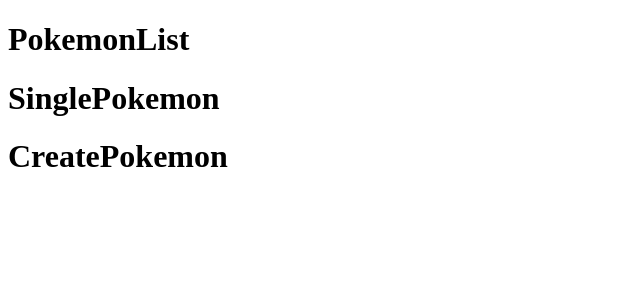
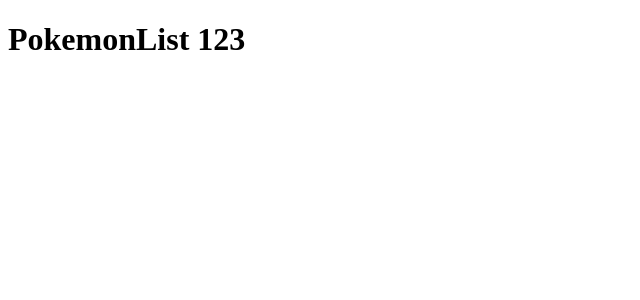
Before and after one commit to dane-hoffman/PokemonApp, a React (Vite) app: page / in a window 1280 px wide. Shown: the top 300 px of the page, without its empty margins (0-640 px from the left). Built offline with nearby package versions, Linux system fonts and the light colour scheme.

Commit message:
Conditionally rendered 'PokemonList' component to display to the screen.

```diff
--- a/src/App.jsx
+++ b/src/App.jsx
@@ -1,16 +1,16 @@
-import React from 'react';
+import React, {useState} from 'react';
 import PokemonList from './components/PokemonList';
 import SinglePokemon from './components/SinglePokemon';
 import CreatePokemon from './components/CreatePokemon';
 
 function App() {
-
+  const [mode, setMode] = useState ('pokemonList')
 
   return (
     <>
-    <PokemonList />
-    <SinglePokemon />
-    <CreatePokemon />
+ {mode === 'pokemonList' && <PokemonList/>}
+ {mode === 'singlePokemon' && <>SinglePokemon</>}
+ {mode === 'createPokemon' && <>CreatePokemon</>}
     </>
 
   )
--- a/src/components/PokemonList.jsx
+++ b/src/components/PokemonList.jsx
@@ -3,7 +3,7 @@
 function PokemonList(){
     return(
         <div>
-        <h1>PokemonList</h1>
+        <h1>PokemonList 123</h1>
         </div>
     )
 }
```
